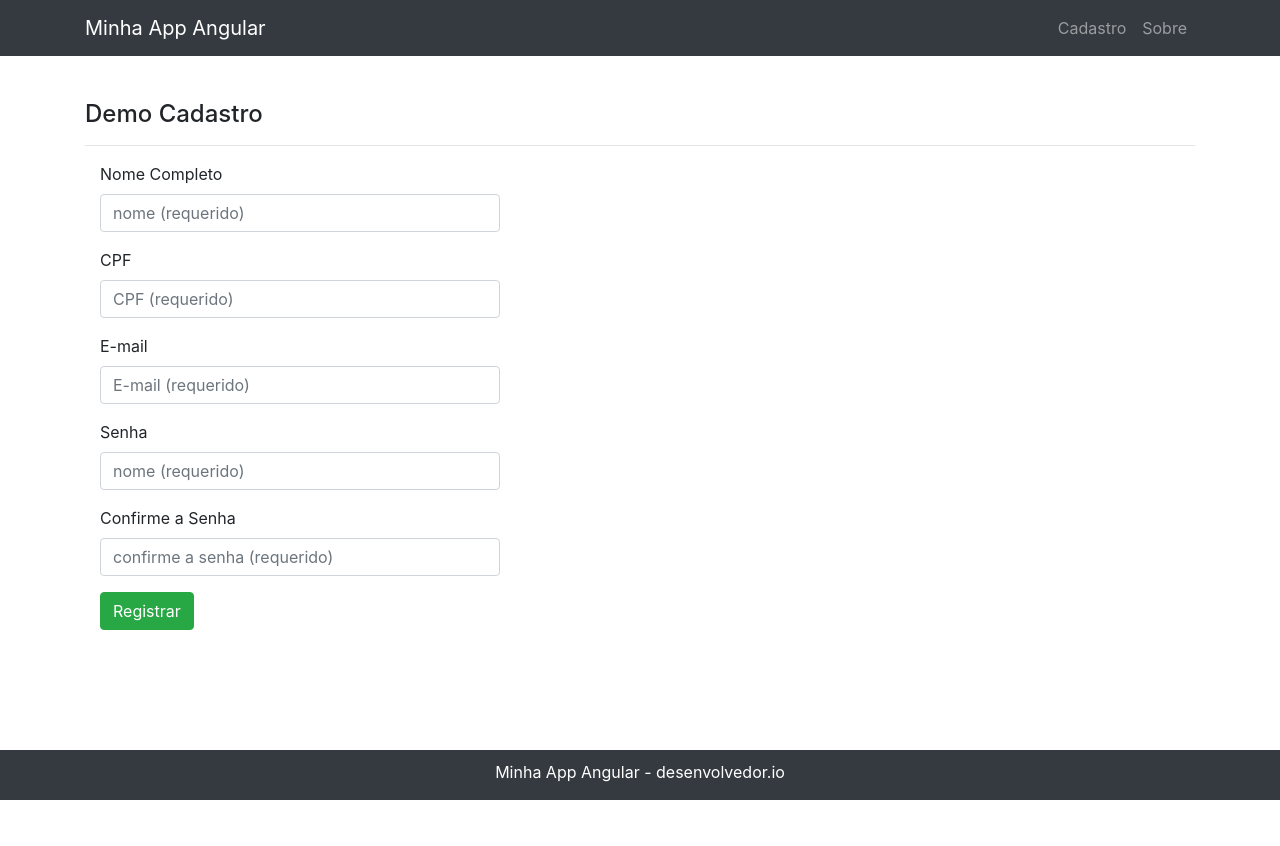
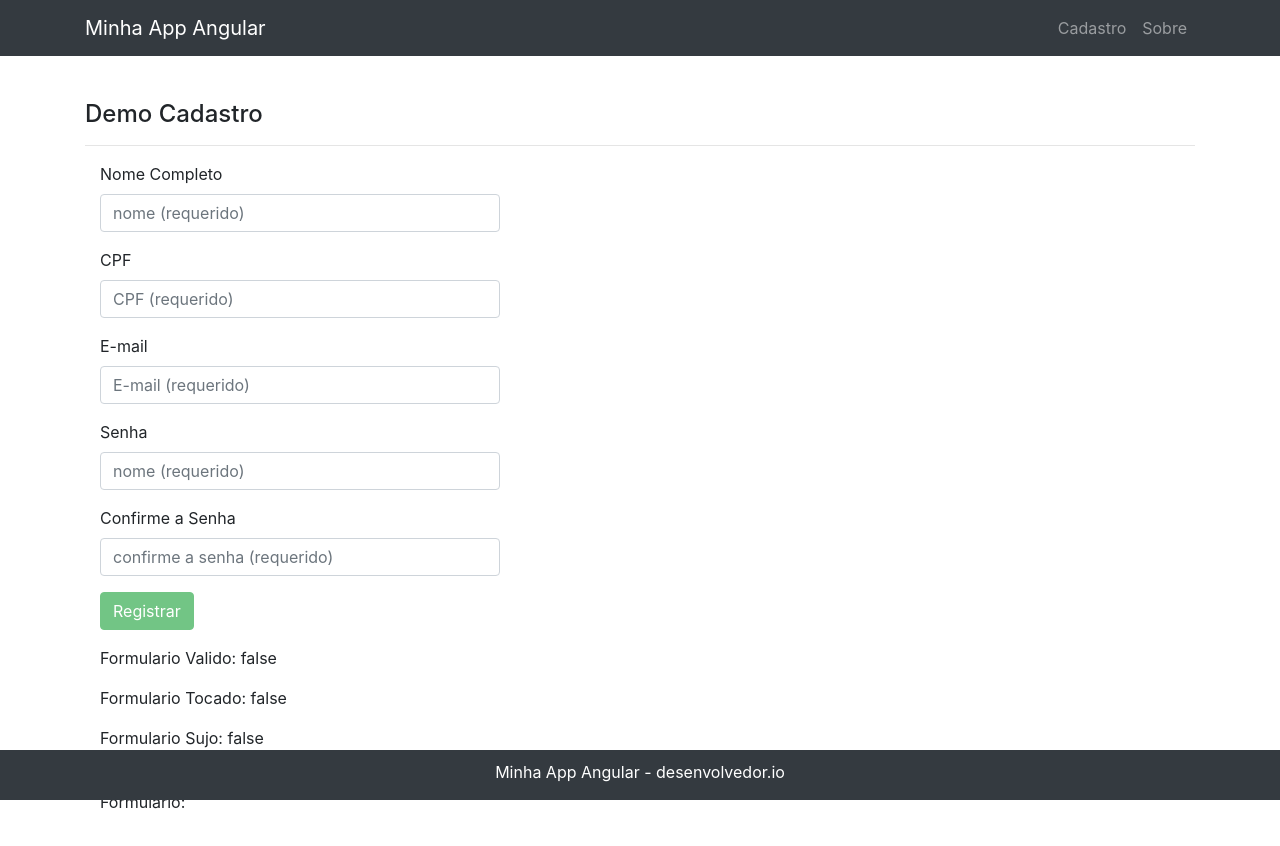
Before and after one commit to lucaschagas550/Angular-ReactiveForms-EP, an Angular app: page /cadastro in a window 1280 px wide. Shown: the top 846 px of the page. Before the commit the page ends 800 px from the top, so only its background shows below. Built offline with nearby package versions, Linux system fonts and the light colour scheme.

Commit message:
feat: validacao basica de formulario

```diff
--- a/src/app/demos/reactiveForms/cadastro/cadastro.component.html
+++ b/src/app/demos/reactiveForms/cadastro/cadastro.component.html
@@ -4,32 +4,51 @@
     <!--Quando submeter o form sera chamado o metodo adicionarUsuario-->
     <form novalidate (ngSubmit)="adicionarUsuario()" [formGroup]="cadastroForm">
         <div class="form-horizontal">
-
+            <!--ngclass add css ao elemento html-->
             <div class="form-group">
                 <label class="col-md-2 control-label" for="nome">Nome Completo</label>
                 <div class="col-md-10">
-                    <input class="form-control" id="nome" type="text" placeholder="nome (requerido)" formControlName="nome" />
+                    <input class="form-control" id="nome" type="text" placeholder="nome (requerido)"
+                        formControlName="nome"
+                        [ngClass]="{'is-invalid': cadastroForm.get('nome')?.errors && (cadastroForm.get('nome')?.dirty || cadastroForm.get('nome')?.touched)}" />
+                    <span class="text-danger"
+                        *ngIf="cadastroForm.get('nome')?.errors && (cadastroForm.get('nome').dirty || cadastroForm.get('nome').touched)">
+                        <p>Preencha o campo nome</p>
+                    </span>
                 </div>
             </div>
+
 
             <div class="form-group">
                 <label class="col-md-2 control-label">CPF</label>
                 <div class="col-md-10">
-                    <input class="form-control" id="cpf" type="text" placeholder="CPF (requerido)"  formControlName="cpf"/>
+                    <input class="form-control" id="cpf" type="text" placeholder="CPF (requerido)"
+                        formControlName="cpf" />
                 </div>
             </div>
 
             <div class="form-group">
                 <label class="col-md-2 control-label">E-mail</label>
                 <div class="col-md-10">
-                    <input class="form-control" id="email" type="text" placeholder="E-mail (requerido)" formControlName="email"/>
+                    <input class="form-control" id="email" type="text" placeholder="E-mail (requerido)"
+                        formControlName="email"
+                        [ngClass]="{'is-invalid': cadastroForm.get('email')?.errors && (cadastroForm.get('email')?.dirty || cadastroForm.get('email')?.touched)}" />
+                    <span class="text-danger"
+                        *ngIf="cadastroForm.get('email')?.errors?.required && (cadastroForm.get('email').dirty || cadastroForm.get('email').touched)">
+                        <p>Preencha o campo email</p>
+                    </span>
+                    <span class="text-danger"
+                        *ngIf="cadastroForm.get('email')?.errors?.email && (cadastroForm.get('email').dirty || cadastroForm.get('email').touched)">
+                        <p>E-mail em formato invalido</p>
+                    </span>
                 </div>
             </div>
 
             <div class="form-group">
                 <label class="col-md-2 control-label">Senha</label>
                 <div class="col-md-10">
-                    <input class="form-control" id="senha" type="password" placeholder="nome (requerido)" formControlName="senha"/>
+                    <input class="form-control" id="senha" type="password" placeholder="nome (requerido)"
+                        formControlName="senha" />
                 </div>
             </div>
 
@@ -37,13 +56,24 @@
             <div class="form-group">
                 <label class="col-md-2 control-label">Confirme a Senha</label>
                 <div class="col-md-10">
-                    <input class="form-control" id="senhaConfirmacao" type="password" placeholder="confirme a senha (requerido)" formControlName="senhaConfirmacao"/>
+                    <input class="form-control" id="senhaConfirmacao" type="password"
+                        placeholder="confirme a senha (requerido)" formControlName="senhaConfirmacao" />
                 </div>
             </div>
 
             <div class="form-group">
                 <div class="col-md-4 col-md-offset-2">
-                    <span><button class="btn btn-success" id="Registrar" type="submit">Registrar</button></span>
+                    <span><button class="btn btn-success" id="Registrar" [disabled]="!cadastroForm.valid"
+                            type="submit">Registrar</button></span>
+                </div>
+            </div>
+
+            <div class="form-group">
+                <div class="col-md-4 col-md-offset-2">
+                    <p>Formulario Valido: {{ cadastroForm.valid }}</p>
+                    <p>Formulario Tocado: {{ cadastroForm.touched }}</p>
+                    <p>Formulario Sujo: {{ cadastroForm.dirty }}</p><br>
+                    <p>Formulario: {{ formResult }}</p>
                 </div>
             </div>
 
--- a/src/app/demos/reactiveForms/cadastro/cadastro.component.ts
+++ b/src/app/demos/reactiveForms/cadastro/cadastro.component.ts
@@ -1,5 +1,6 @@
 import { Component, OnInit } from '@angular/core';
-import { FormBuilder, FormGroup } from '@angular/forms';
+import { FormBuilder, FormGroup, Validators } from '@angular/forms';
+import { Usuario } from './models/usuario';
 
 @Component({
   selector: 'app-cadastro',
@@ -9,23 +10,31 @@ export class CadastroComponent implements OnInit {
 
   //Reactive forms, precisa de um formGroup e add os FormControls para enviar tudo
   cadastroForm: FormGroup;
-  teste: string = 'nome'
+  usuario: Usuario;
+  formResult: string = "";
 
   constructor(private fb: FormBuilder) { }
 
   ngOnInit() {
     this.cadastroForm = this.fb.group({
-      nome: [''],
+      nome: ['', Validators.required],
       cpf: [''],
-      email: [''],
+      email: ['', [Validators.required, Validators.email]],
       senha: [''],
       senhaConfirmacao: ['']
     });
   }
 
+  //mapeamento do formgroup para o objeto
   adicionarUsuario() {
-    let x = this.cadastroForm.value;
-    console.log(x);
+    if (this.cadastroForm.dirty && this.cadastroForm.valid) {
+      this.usuario = Object.assign({}, this.usuario, this.cadastroForm.value);
+      console.log(this.usuario);
+      this.formResult = JSON.stringify(this.cadastroForm.value);
+    }
+    else {
+      this.formResult = "Nao Submeteu!!";
+    }
   }
 
 }
--- /dev/null
+++ b/src/app/demos/reactiveForms/cadastro/models/usuario.ts
@@ -0,0 +1,8 @@
+export interface Usuario {
+    id: string;
+    nome: string;
+    CPF: string;
+    email: string;
+    senha: string;
+    senhaConfirmacao: string;
+}
```
